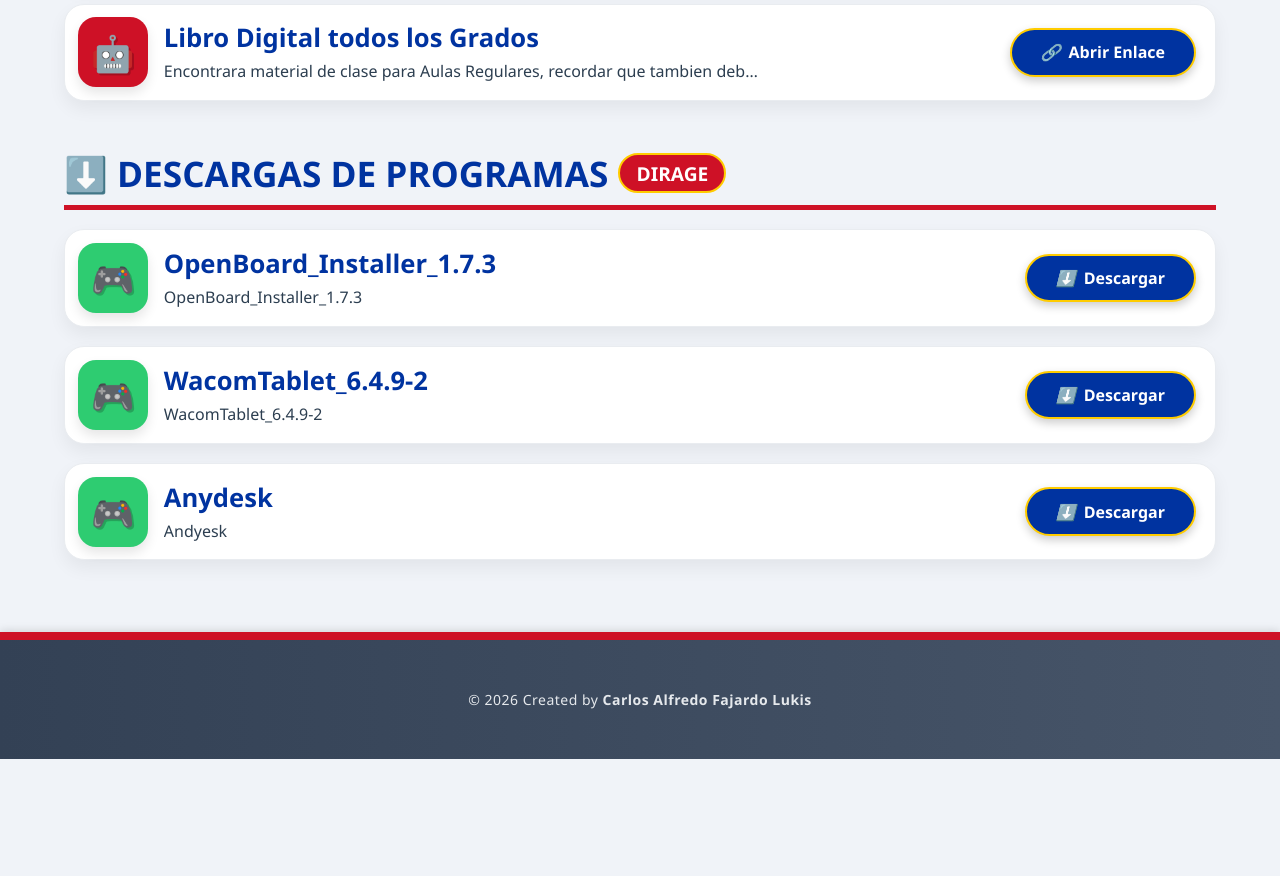
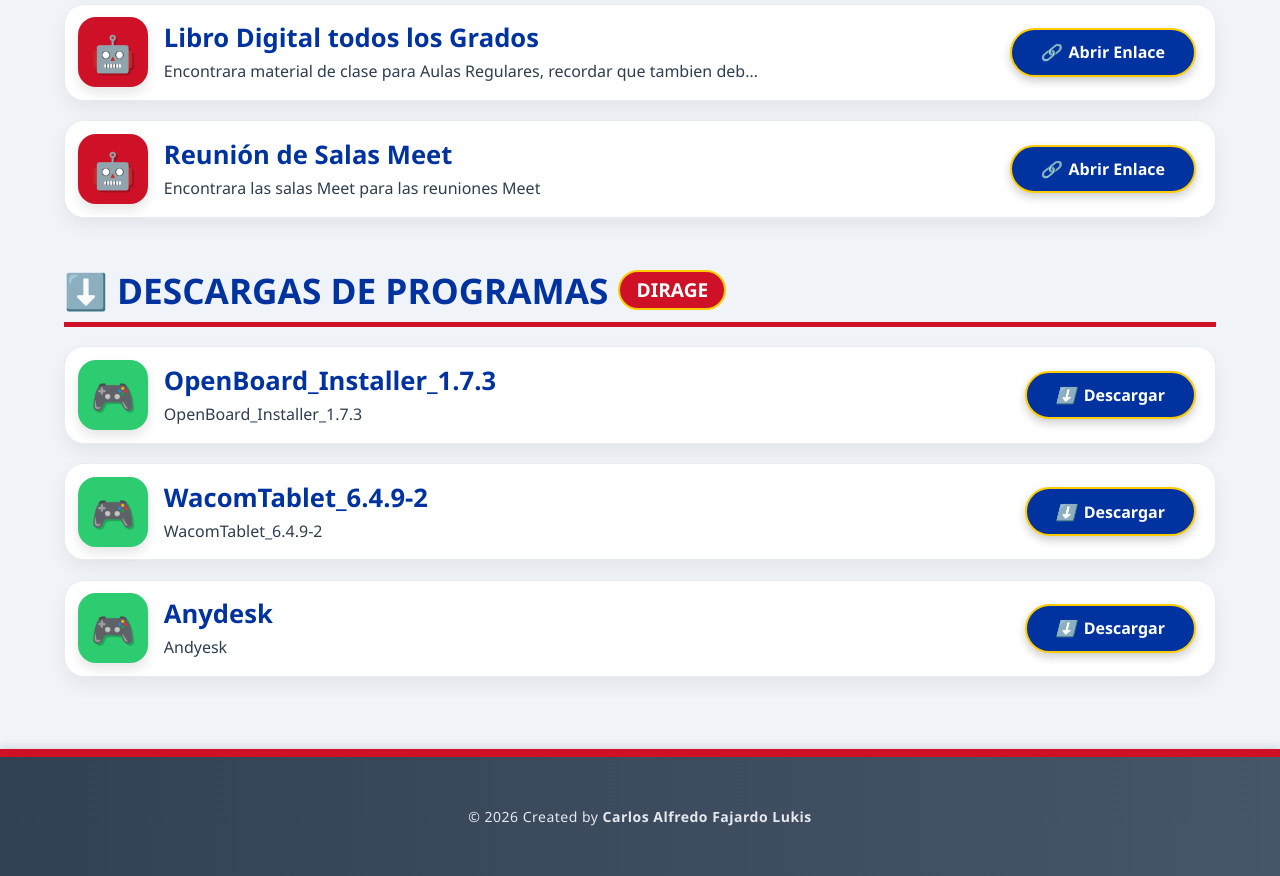
Before and after one commit to AsesorTecnologico/Site_Dirage_Docentes, a plain HTML site: page index.html in a window 1280 px wide. Shown: the part 1720-2596 px from the top of the page. Before the commit the page ends 2479 px from the top, so only its background shows below. Drawn offline with Linux system fonts and the light colour scheme.

Commit message:
Update index.html

```diff
--- a/index.html
+++ b/index.html
@@ -569,6 +569,15 @@
                 restringido: false,
                 tipo: "documento"
             },
+            {
+                titulo: "Reunión de Salas Meet",
+                descripcion: "Encontrara las salas Meet para las reuniones Meet",
+                driveLink: "https://asesortecnologico.github.io/Pagina_Acceso_Reuniones/",
+                colorFondo: "#ce1126",
+                icono: "🤖",
+                restringido: false,
+                tipo: "documento"
+            },
 
             // ===== DESCARGAS DE PROGRAMAS ===== (tipo: "descarga")
             {
```
